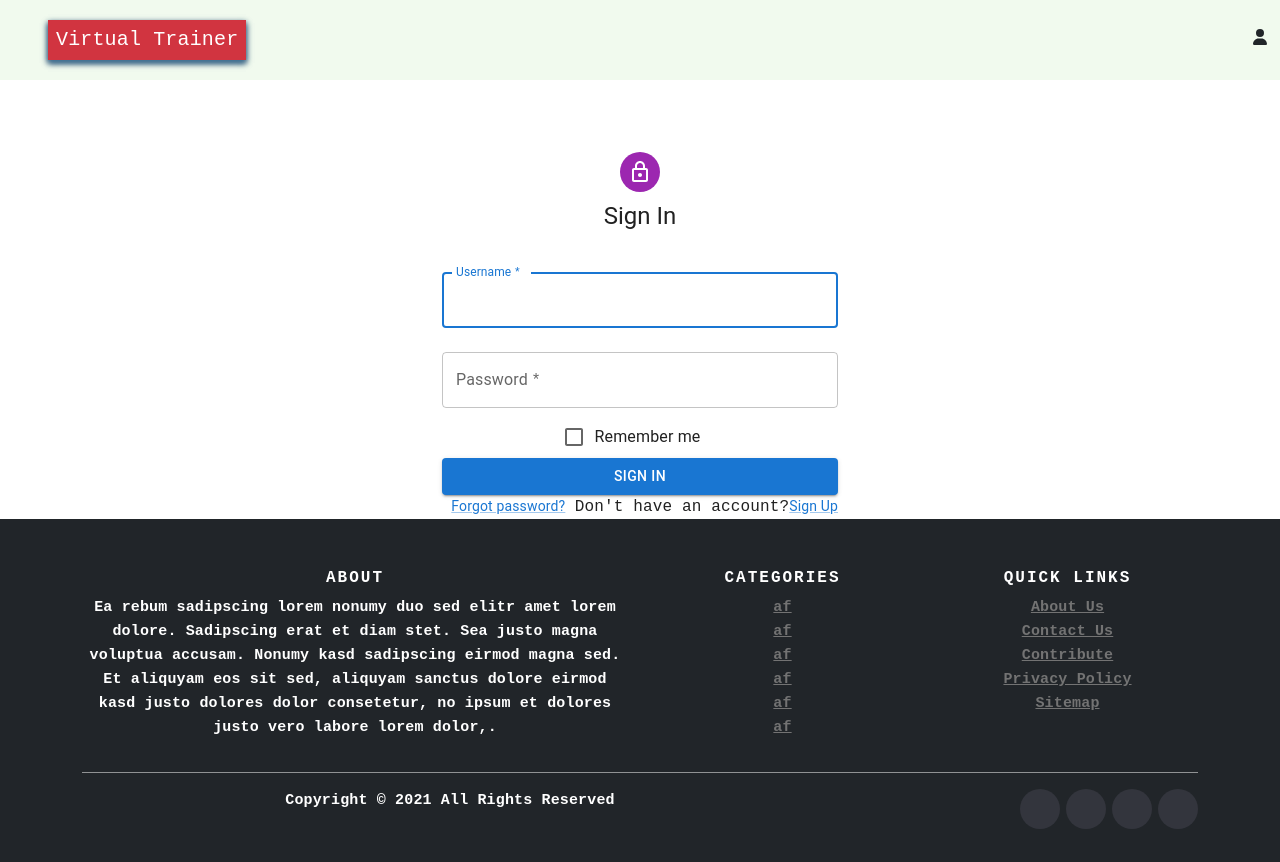
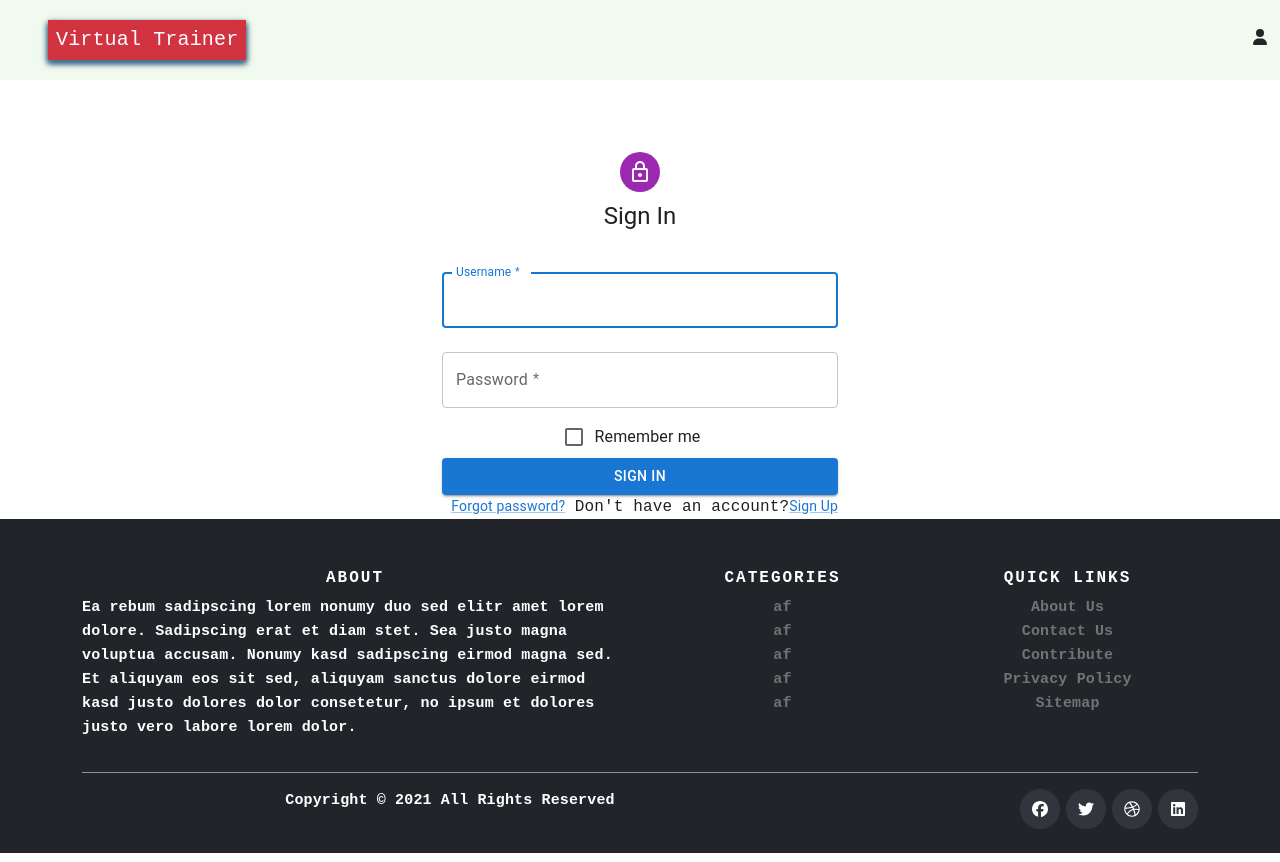
Before and after one commit to arkajyotiadhikary/Virtual-Yoga-Trainer, a React (Create React App) app in the folder yoga_client/: page /signin in a window 1280 px wide. Built offline with nearby package versions, Linux system fonts and the light colour scheme.

Commit message:
modified footer - links style and added brands logos

```diff
--- a/yoga_client/src/components/footer/Footer.js
+++ b/yoga_client/src/components/footer/Footer.js
@@ -1,5 +1,12 @@
 import React from "react";
 import "./Footer.css";
+import { FontAwesomeIcon } from "@fortawesome/react-fontawesome";
+import {
+    faFacebook,
+    faTwitter,
+    faDribbble,
+    faLinkedin,
+} from "@fortawesome/free-brands-svg-icons";
 
 const Footer = () => {
     return (
@@ -8,14 +15,14 @@ const Footer = () => {
                 <div className="row">
                     <div className="col-sm-12 col-md-6">
                         <h6>About</h6>
-                        <p className="text-justify">
+                        <p className="text-start">
                             Ea rebum sadipscing lorem nonumy duo sed elitr amet
                             lorem dolore. Sadipscing erat et diam stet. Sea
                             justo magna voluptua accusam. Nonumy kasd sadipscing
                             eirmod magna sed. Et aliquyam eos sit sed, aliquyam
                             sanctus dolore eirmod kasd justo dolores dolor
                             consetetur, no ipsum et dolores justo vero labore
-                            lorem dolor,.
+                            lorem dolor.
                         </p>
                     </div>
 
@@ -23,32 +30,42 @@ const Footer = () => {
                         <h6>Categories</h6>
                         <ul className="footer-links">
                             <li>
-                                <a href="http://scanfcode.com/category/c-language/">
+                                <a
+                                    className="nav-link p-0"
+                                    href="http://scanfcode.com/category/c-language/"
+                                >
                                     af
                                 </a>
                             </li>
                             <li>
-                                <a href="http://scanfcode.com/category/front-end-development/">
+                                <a
+                                    className="nav-link p-0"
+                                    href="http://scanfcode.com/category/c-language/"
+                                >
                                     af
                                 </a>
                             </li>
                             <li>
-                                <a href="http://scanfcode.com/category/back-end-development/">
+                                <a
+                                    className="nav-link p-0"
+                                    href="http://scanfcode.com/category/c-language/"
+                                >
                                     af
                                 </a>
                             </li>
                             <li>
-                                <a href="http://scanfcode.com/category/java-programming-language/">
+                                <a
+                                    className="nav-link p-0"
+                                    href="http://scanfcode.com/category/c-language/"
+                                >
                                     af
                                 </a>
                             </li>
                             <li>
-                                <a href="http://scanfcode.com/category/android/">
-                                    af
-                                </a>
-                            </li>
-                            <li>
-                                <a href="http://scanfcode.com/category/templates/">
+                                <a
+                                    className="nav-link p-0"
+                                    href="http://scanfcode.com/category/c-language/"
+                                >
                                     af
                                 </a>
                             </li>
@@ -59,27 +76,42 @@ const Footer = () => {
                         <h6>Quick Links</h6>
                         <ul className="footer-links">
                             <li>
-                                <a href="http://scanfcode.com/about/">
+                                <a
+                                    className="nav-link p-0"
+                                    href="http://scanfcode.com/about/"
+                                >
                                     About Us
                                 </a>
                             </li>
                             <li>
-                                <a href="http://scanfcode.com/contact/">
+                                <a
+                                    className="nav-link p-0"
+                                    href="http://scanfcode.com/contact/"
+                                >
                                     Contact Us
                                 </a>
                             </li>
                             <li>
-                                <a href="http://scanfcode.com/contribute-at-scanfcode/">
+                                <a
+                                    className="nav-link p-0"
+                                    href="http://scanfcode.com/contribute-at-scanfcode/"
+                                >
                                     Contribute
                                 </a>
                             </li>
                             <li>
-                                <a href="http://scanfcode.com/privacy-policy/">
+                                <a
+                                    className="nav-link p-0"
+                                    href="http://scanfcode.com/privacy-policy/"
+                                >
                                     Privacy Policy
                                 </a>
                             </li>
                             <li>
-                                <a href="http://scanfcode.com/sitemap/">
+                                <a
+                                    className="nav-link p-0"
+                                    href="http://scanfcode.com/sitemap/"
+                                >
                                     Sitemap
                                 </a>
                             </li>
@@ -99,23 +131,35 @@ const Footer = () => {
                     <div className="col-md-4 col-sm-6 col-xs-12">
                         <ul className="social-icons">
                             <li>
-                                <a className="facebook" href="/#">
-                                    <i className="fa fa-facebook"></i>
+                                <a
+                                    className="facebook d-flex align-items-center justify-content-center text-white"
+                                    href="/#"
+                                >
+                                    <FontAwesomeIcon icon={faFacebook} />
                                 </a>
                             </li>
                             <li>
-                                <a className="twitter" href="/#">
-                                    <i className="fa fa-twitter"></i>
+                                <a
+                                    className="twitter d-flex align-items-center justify-content-center text-white"
+                                    href="/#"
+                                >
+                                    <FontAwesomeIcon icon={faTwitter} />
                                 </a>
                             </li>
                             <li>
-                                <a className="dribbble" href="/#">
-                                    <i className="fa fa-dribbble"></i>
+                                <a
+                                    className="dribbble d-flex align-items-center justify-content-center text-white"
+                                    href="/#"
+                                >
+                                    <FontAwesomeIcon icon={faDribbble} />
                                 </a>
                             </li>
                             <li>
-                                <a className="linkedin" href="/#">
-                                    <i className="fa fa-linkedin"></i>
+                                <a
+                                    className="linkedin d-flex align-items-center justify-content-center text-white"
+                                    href="/#"
+                                >
+                                    <FontAwesomeIcon icon={faLinkedin} />
                                 </a>
                             </li>
                         </ul>
--- a/yoga_client/src/components/main/Main.js
+++ b/yoga_client/src/components/main/Main.js
@@ -12,10 +12,10 @@ const Main = () => {
         <div>
             <div className="container-fluid main-container">
                 <div className="row py-5">
-                    <div className="col-md-3">
+                    <div className="col-md-3 pe-0">
                         <ProfileView />
                     </div>
-                    <div className="col-md-9">
+                    <div className="col-md-9 ps-0">
                         <CaloriChart />
                     </div>
                 </div>
--- a/yoga_client/src/components/main/calori-chart/CaloriChart.js
+++ b/yoga_client/src/components/main/calori-chart/CaloriChart.js
@@ -45,30 +45,11 @@ const CaloriChart = () => {
             },
         ],
     };
-    const options = {
-        scales: {
-            y: {
-                display: false,
-            },
-        },
-        plugins: {
-            datalabels: {
-                display: true,
-                color: "black",
-                formatter: Math.round,
-                anchor: "end",
-                offset: -20,
-                align: "start",
-            },
-        },
-        legend: {
-            display: false,
-        },
-    };
 
     return (
         <Bar
             className="calori-bar"
+            plugins={[ChartDataLabels]}
             data={dumData}
             height="1500px"
             width="1500px"
@@ -81,10 +62,7 @@ const CaloriChart = () => {
                         display: true,
                     },
                     y: {
-                        grid: {
-                            display: false,
-                        },
-                        display: true,
+                        display: false,
                     },
                 },
                 maintainAspectRatio: false,
```
